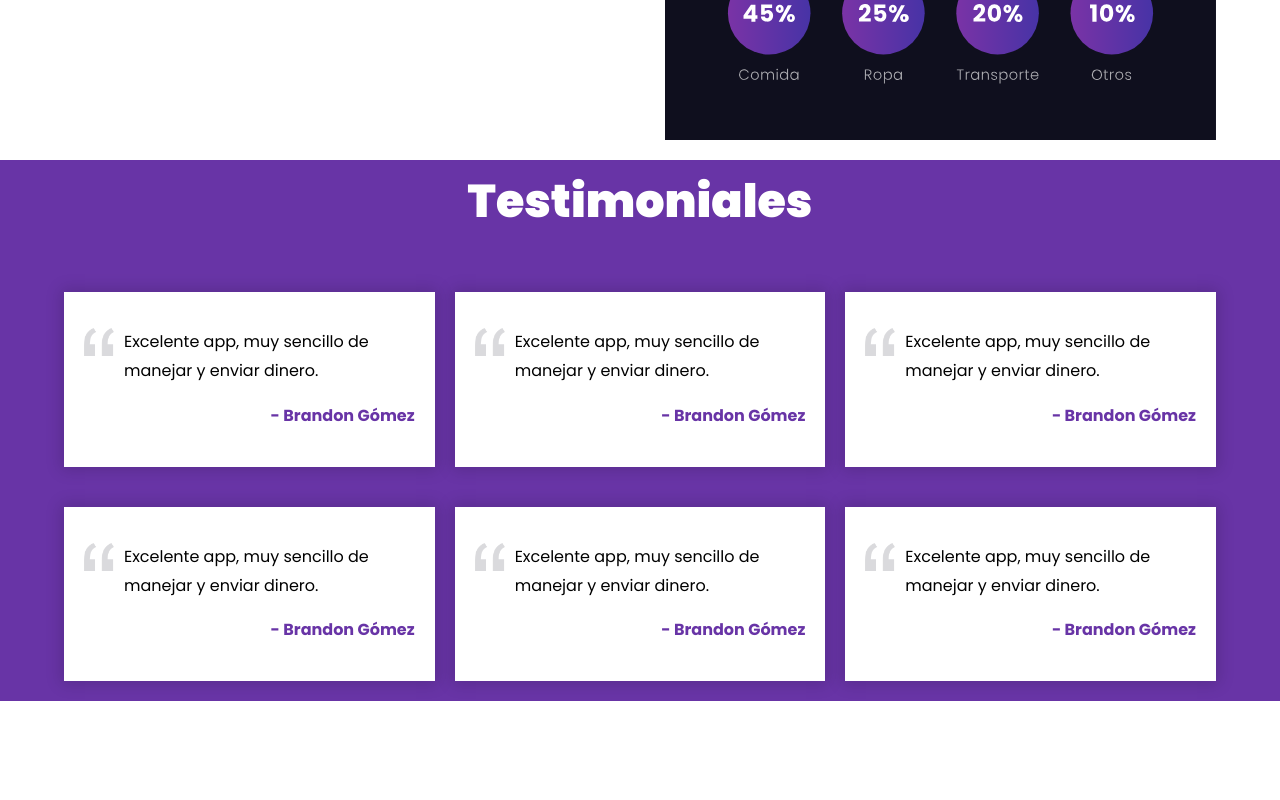
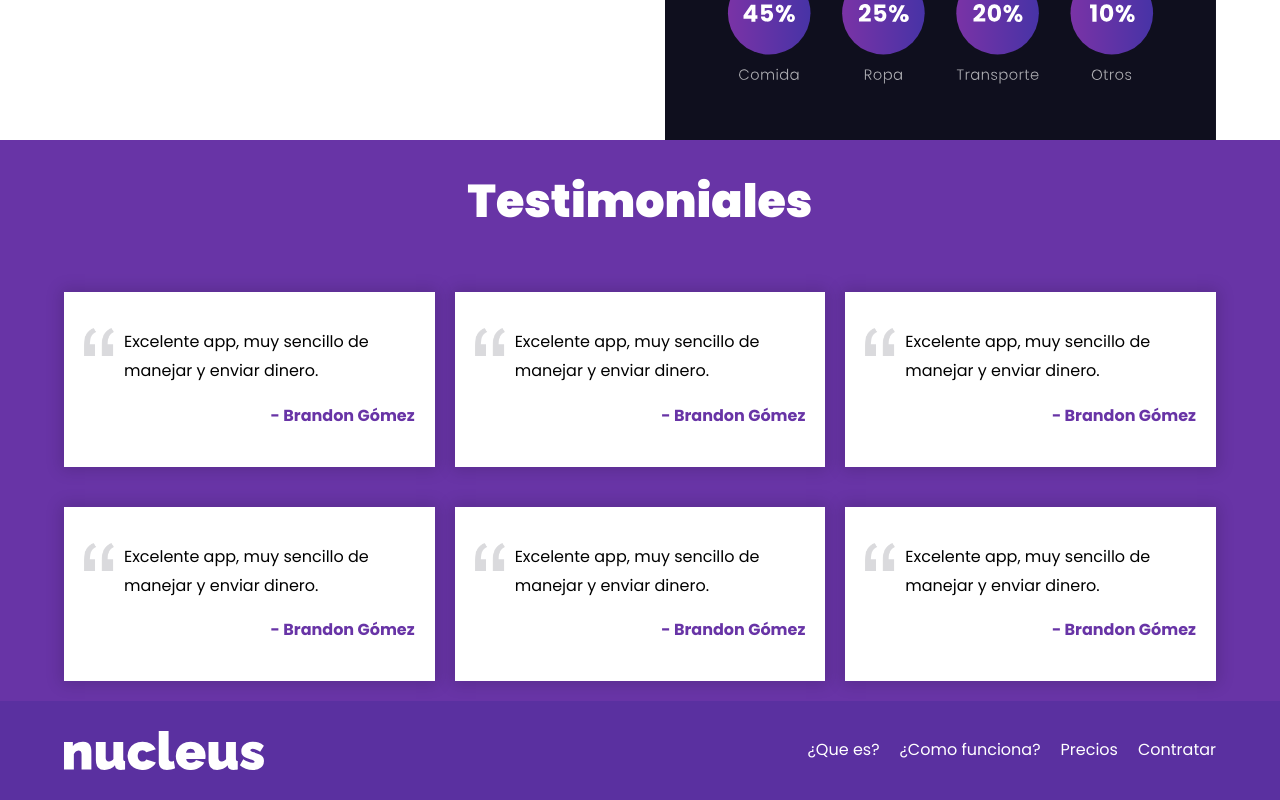
Before and after one commit to BrandonSGC/Nucleus-Wallet, a plain HTML site: page index.html in a window 1280 px wide. Shown: the part 3554-4354 px from the top of the page. Before the commit the page ends 4255 px from the top, so only its background shows below. Drawn offline with Linux system fonts and the light colour scheme.

Commit message:
Se finaliza el footer.

```diff
--- a/css/styles.css
+++ b/css/styles.css
@@ -181,6 +181,10 @@ img {
     }
 }
 
+.navegacion__link--blanco {
+    color: var(--blanco);
+}
+
 /* Que es */
 
 .nucleus {
@@ -320,6 +324,8 @@ img {
 .testimoniales__heading {
     text-align: center;
     color: var(--blanco);
+    margin-top: 0;
+    padding-top: 2rem;
 }
 
 @media (min-width: 560px) {
@@ -370,3 +376,24 @@ img {
 }
 
 /* Footer */
+
+.footer {
+    background-color: #5A30A0;
+    padding: 3rem 0;
+}
+
+.footer__logo {
+    width: 20rem;
+    margin: 0 auto 4rem auto;
+}
+
+@media (min-width: 768px) {
+    .footer__grid {
+        display: flex;
+        justify-content: space-between;
+        align-items: center;
+    }
+    .footer__logo {
+        margin: 0;
+    }
+}
--- a/index.html
+++ b/index.html
@@ -204,7 +204,20 @@
         </div>
     </section>
 
-
-
+    <footer class="footer">
+        <div class="footer__contenedor">
+            <div class="footer__grid">
+                <div class="footer__logo">
+                    <img src="/img/logo-blanco.svg" alt="logo nucleus blanco">
+                </div>
+                <nav class="navegacion">
+                    <a class="navegacion__link navegacion__link--blanco" href="#">¿Que es?</a>
+                    <a class="navegacion__link navegacion__link--blanco" href="#">¿Como funciona?</a>
+                    <a class="navegacion__link navegacion__link--blanco" href="#">Precios</a>
+                    <a class="navegacion__link navegacion__link--blanco" href="#">Contratar</a>
+                </nav>
+            </div>
+        </div>
+    </footer>
 </body>
 </html>
```
